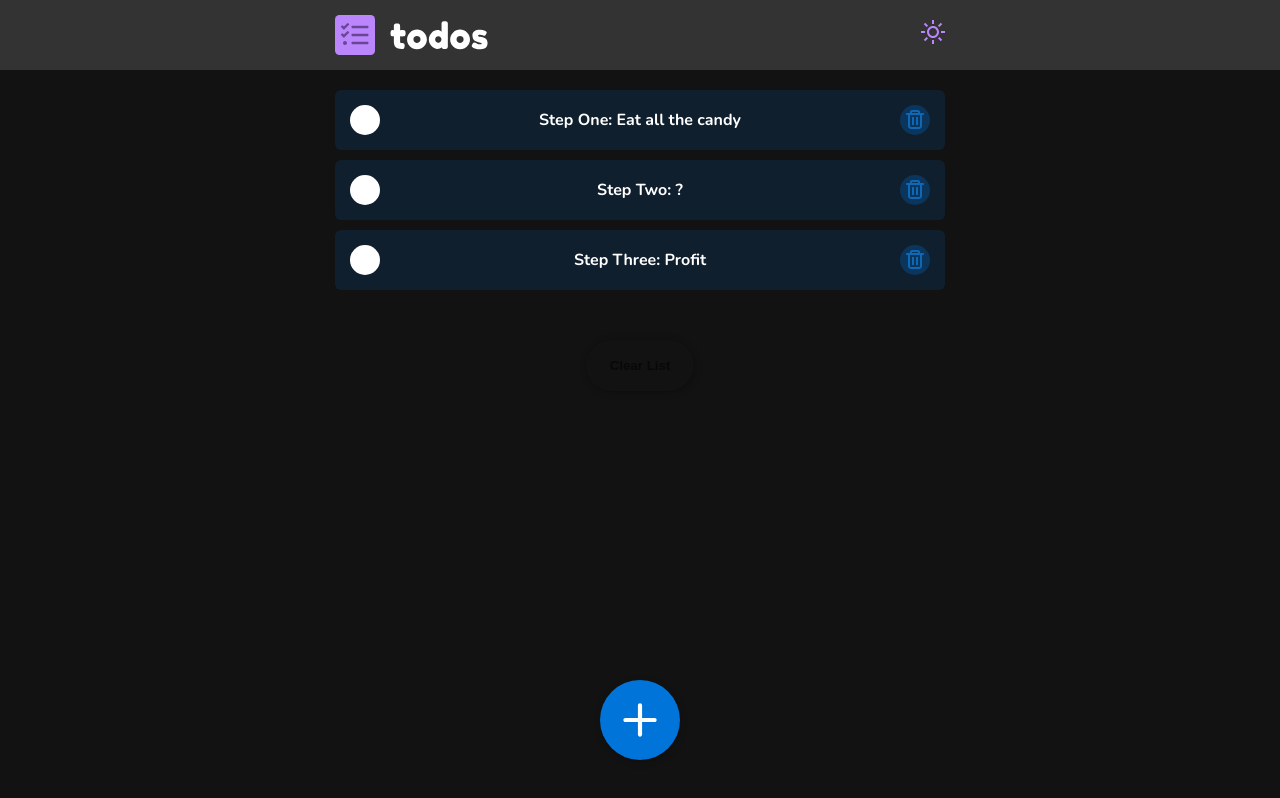
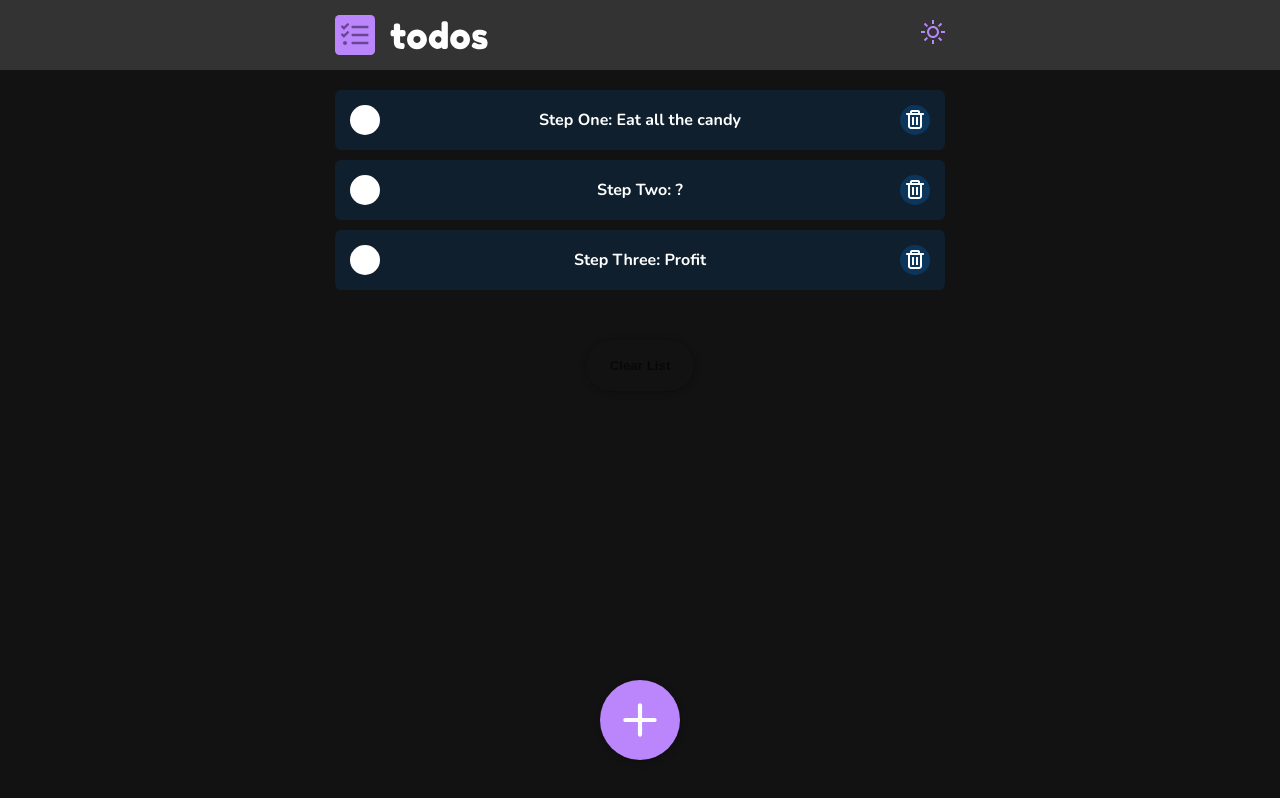
Before and after one commit to rb-wbscoding/todoreact, a React (Create React App) app: page / in a window 1280 px wide. Built offline with nearby package versions, Linux system fonts and the light colour scheme.

Commit message:
Darkmode styles for AddButton

```diff
--- a/src/components/addbutton/AddButton.js
+++ b/src/components/addbutton/AddButton.js
@@ -1,9 +1,13 @@
-import React from 'react';
+import React, { useContext } from 'react';
+
+import { DarkmodeContext } from 'context';
 
 import styles from './AddButton.module.css';
 import plussvg from 'assets/plus.svg';
 
 function AddButton({ showInputOverlay }) {
+  const { isDarkmode } = useContext(DarkmodeContext);
+
   const onClickHandler = (e) => {
     e.preventDefault();
 
@@ -11,7 +15,10 @@ function AddButton({ showInputOverlay }) {
   };
 
   return (
-    <button className={styles.addtodo} onClick={onClickHandler}>
+    <button
+      className={`${styles.addtodo} ${isDarkmode && styles.dark}`}
+      onClick={onClickHandler}
+    >
       <img src={plussvg} alt="Checkmark" />
     </button>
   );
--- a/src/components/addbutton/AddButton.module.css
+++ b/src/components/addbutton/AddButton.module.css
@@ -1,3 +1,13 @@
+:root {
+  --primary: #0074d9;
+  --add-button-hover-bg: #0066be;
+}
+
+.dark {
+  --primary: #bb86fc;
+  --add-button-hover-bg: #9c6dd4;
+}
+
 .addtodo {
   position: fixed;
   bottom: 40px;
@@ -7,7 +17,7 @@
   width: 80px;
   height: 80px;
   border-radius: 50%;
-    background-color: #0074d9;
+  background-color: var(--primary);
   color: #fff;
   display: flex;
   align-items: center;
@@ -19,7 +29,7 @@
 }
 
 .addtodo:hover {
-    background-color: #0066be;
+  background-color: var(--add-button-hover-bg);
 }
 
 .addtodo:active {
--- a/src/components/todoitem/TodoItem.js
+++ b/src/components/todoitem/TodoItem.js
@@ -1,8 +1,10 @@
-import React from 'react';
+import React, { useContext } from 'react';
+
+import { DarkmodeContext } from 'context';
 
 import styles from './TodoItem.module.css';
-import checkmarksvg from 'assets/checkmark.svg';
-import trashsvg from 'assets/trash.svg';
+import { ReactComponent as CheckmarkSvg } from 'assets/checkmark.svg';
+import { ReactComponent as TrashSvg } from 'assets/trash.svg';
 
 function TodoItem({
   isDone,
@@ -12,6 +14,8 @@ function TodoItem({
   showInputOverlay,
   deleteTodo
 }) {
+  const { isDarkmode } = useContext(DarkmodeContext);
+
   const onClickCheckmark = () => toggleDone(todoId);
 
   const onClickDescription = () => showInputOverlay('edit', todoId);
@@ -20,16 +24,18 @@ function TodoItem({
 
   return (
     <article
-      className={`${styles.todo} ${isDone ? styles.checked : styles.unchecked}`}
+      className={`${styles.todo} ${
+        isDone ? styles.checked : styles.unchecked
+      } ${isDarkmode && styles.dark}`}
     >
       <div className={styles.icon} onClick={onClickCheckmark}>
-        {isDone && <img src={checkmarksvg} alt="Checkmark" />}
+        {isDone && <CheckmarkSvg />}
       </div>
       <div className={styles.description} onClick={onClickDescription}>
         {title}
       </div>
       <div className={styles.trash} onClick={onClickTrash}>
-        <img src={trashsvg} alt="Trash" />
+        <TrashSvg />
       </div>
     </article>
   );
--- a/src/components/todoitem/TodoItem.module.css
+++ b/src/components/todoitem/TodoItem.module.css
@@ -1,3 +1,17 @@
+:root {
+  --primary: #0074d9;
+  --item-checked-bg: #00000011;
+  --item-unchecked-bg: #0074d922;
+  --item-icon-bg: #fff;
+  --item-trash-bg: #0074d944;
+  --item-checkmark-color: #111;
+  --item-trash-color: #0d68b8;
+}
+
+.dark {
+  --primary: #bb86fc;
+}
+
 .todo {
   border-radius: 6px;
   display: flex;
@@ -8,11 +22,11 @@
 }
 
 .checked {
-  background-color: #00000011;
+  background-color: var(--item-checked-bg);
 }
 
 .unchecked {
-  background-color: #0074d922;
+  background-color: var(--item-unchecked-bg);
 }
 
 .icon {
@@ -20,7 +34,7 @@
   width: 30px;
   height: 30px;
   border-radius: 50%;
-  background-color: #fff;
+  background-color: var(--item-icon-bg);
   display: grid;
   place-items: center;
   cursor: pointer;
@@ -37,7 +51,7 @@
   width: 30px;
   height: 30px;
   border-radius: 50%;
-  background-color: #0074d944;
+  background-color: var(--item-trash-bg);
   display: grid;
   place-items: center;
   cursor: pointer;
```
Also changed, not shown: src/assets/trash.svg. Lines whose indentation alone changed are shown as unchanged.
